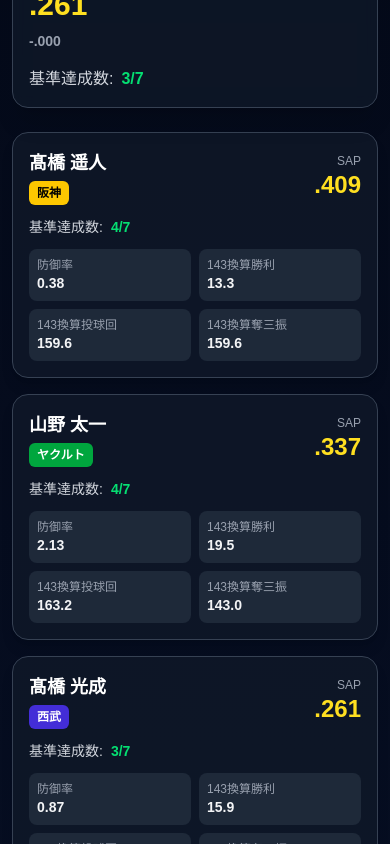
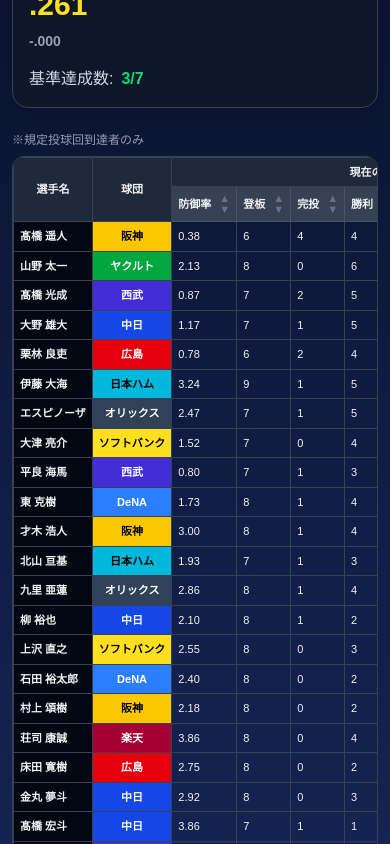
Before and after one commit to yakigraph888-ai/sap-site, a Next.js app: page / in a window 390 px wide. Shown: the part 880-1724 px from the top of the page. Built offline with nearby package versions, Linux system fonts and the light colour scheme.

Commit message:
Add sort icons

```diff
--- a/app/page.tsx
+++ b/app/page.tsx
@@ -236,6 +236,43 @@
     )
     .slice(0, 3)
 
+    // ==========================================
+    // ソートマーク
+    // ==========================================
+    const renderSortIcon = (key: string) => {
+
+      const isActive = sortKey === key
+
+      return (
+
+        <span className="inline-flex flex-col ml-1 leading-none">
+
+          <span
+            className={
+              isActive && sortAsc
+                ? "text-white"
+                : "text-gray-500"
+            }
+          >
+            ▲
+          </span>
+
+          <span
+            className={
+              isActive && !sortAsc
+                ? "text-blue-300"
+                : "text-gray-500"
+            }
+          >
+            ▼
+          </span>
+
+        </span>
+
+      )
+
+    }
+
   // ==========================================
   // ヘッダークリック
   // ==========================================
@@ -367,132 +404,12 @@
 
       </div>
 
-        {/* スマホ用カード */}
-        <div className="md:hidden space-y-4 mb-6">
-
-          {sortedPlayers.map((player, index) => (
-
-            <div
-              key={index}
-              className="
-                rounded-2xl
-                bg-gray-900/80
-                border border-gray-700
-                p-4
-                shadow-lg
-              "
-            >
-
-              {/* 名前 */}
-              <div className="flex justify-between items-center mb-3">
-
-                <div>
-
-                  <div className="text-lg font-bold text-white">
-                    {player["選手名"]}
-                  </div>
-
-                  <div
-                    className={`
-                      inline-block
-                      px-2 py-1
-                      rounded-md
-                      text-xs
-                      mt-1
-                      ${teamColorClass(player["球団"])}
-                    `}
-                  >
-                    {player["球団"]}
-                  </div>
-
-                </div>
-
-                <div className="text-right">
-
-                  <div className="text-xs text-gray-400">
-                    SAP
-                  </div>
-
-                  <div className="text-2xl font-bold text-yellow-300">
-                    {formatSAP(
-                      Number(player["SAP"]),
-                      sapValues
-                    )}
-                  </div>
-
-                </div>
-
-              </div>
-
-              {/* 基準達成 */}
-              <div className="mb-3 text-sm text-gray-300">
-
-                基準達成数:
-                <span className="ml-2 text-green-400 font-bold">
-                  {player["基準達成数"]}/7
-                </span>
-
-              </div>
-
-              {/* 成績 */}
-              <div className="grid grid-cols-2 gap-2 text-sm">
-
-                <div className="bg-gray-800 rounded-lg p-2">
-                  <div className="text-gray-400 text-xs">
-                    防御率
-                  </div>
-                  <div className="font-bold">
-                    {formatERA(player["防御率"])}
-                  </div>
-                </div>
-
-                <div className="bg-gray-800 rounded-lg p-2">
-                  <div className="text-gray-400 text-xs">
-                    143換算勝利
-                  </div>
-                  <div className="font-bold">
-                    {formatOneDecimal(
-                      player["143試合換算勝利"]
-                    )}
-                  </div>
-                </div>
-
-                <div className="bg-gray-800 rounded-lg p-2">
-                  <div className="text-gray-400 text-xs">
-                    143換算投球回
-                  </div>
-                  <div className="font-bold">
-                    {formatOneDecimal(
-                      player["143試合換算投球回"]
-                    )}
-                  </div>
-                </div>
-
-                <div className="bg-gray-800 rounded-lg p-2">
-                  <div className="text-gray-400 text-xs">
-                    143換算奪三振
-                  </div>
-                  <div className="font-bold">
-                    {formatOneDecimal(
-                      player["143試合換算奪三振"]
-                    )}
-                  </div>
-                </div>
-
-              </div>
-
-            </div>
-
-          ))}
-
-        </div>
-
       {/* テーブル */}
       <p className="text-xs md:text-sm text-gray-400 mb-2">
         ※規定投球回到達者のみ
       </p>
 
-      <div className="hidden md:block overflow-x-auto">
+      <div className="overflow-x-auto">
 
         <div className="overflow-x-auto rounded-xl border border-gray-700 shadow-2xl">
 
@@ -555,7 +472,16 @@
                       transition
                     "
                   >
-                    {key.replace("143試合換算", "")}
+                    <div className="flex items-center justify-center gap-1">
+
+                      <span>
+                        {key.replace("143試合換算", "")}
+                      </span>
+
+                      {renderSortIcon(key)}
+
+                    </div>
+
                   </th>
 
                 ))}
```
